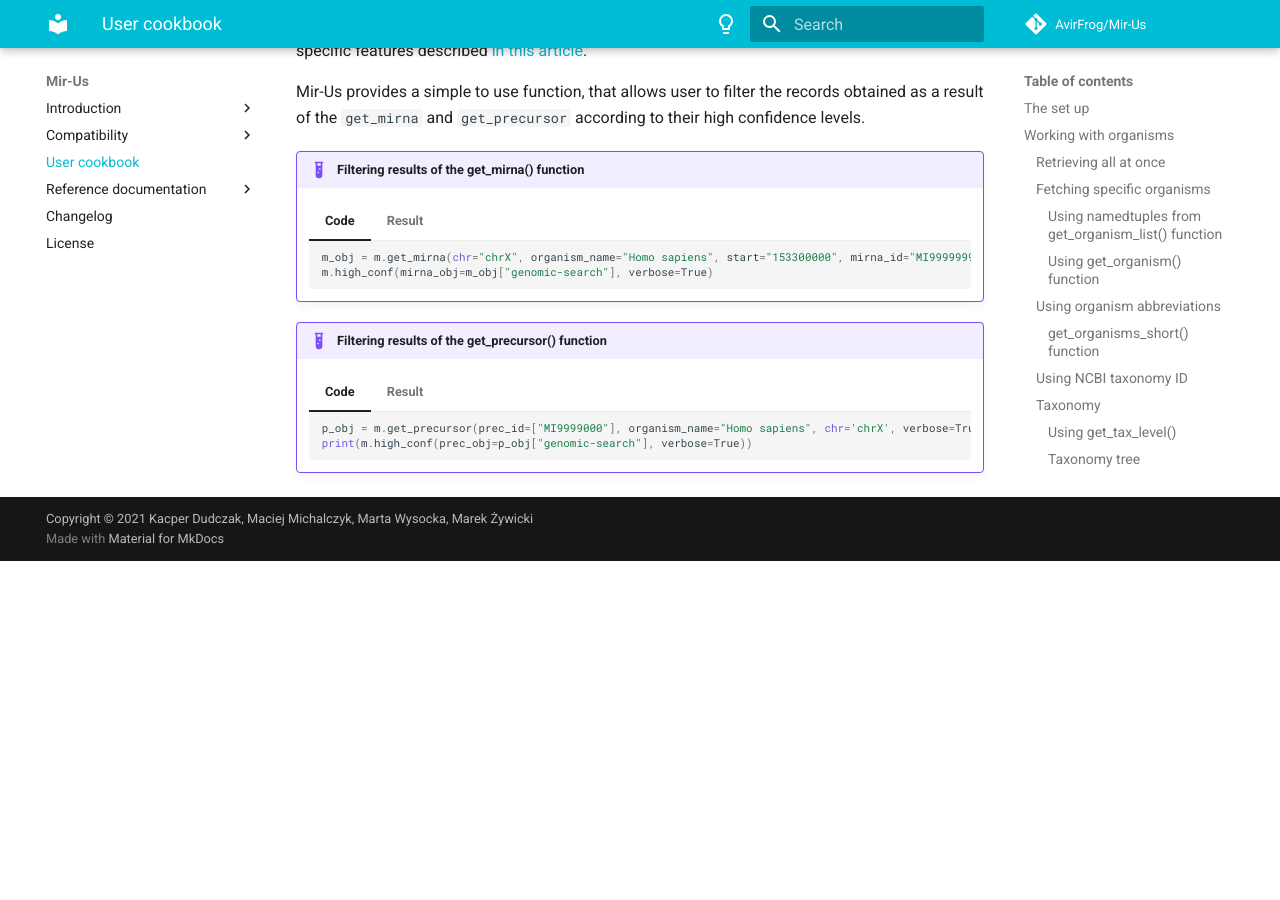
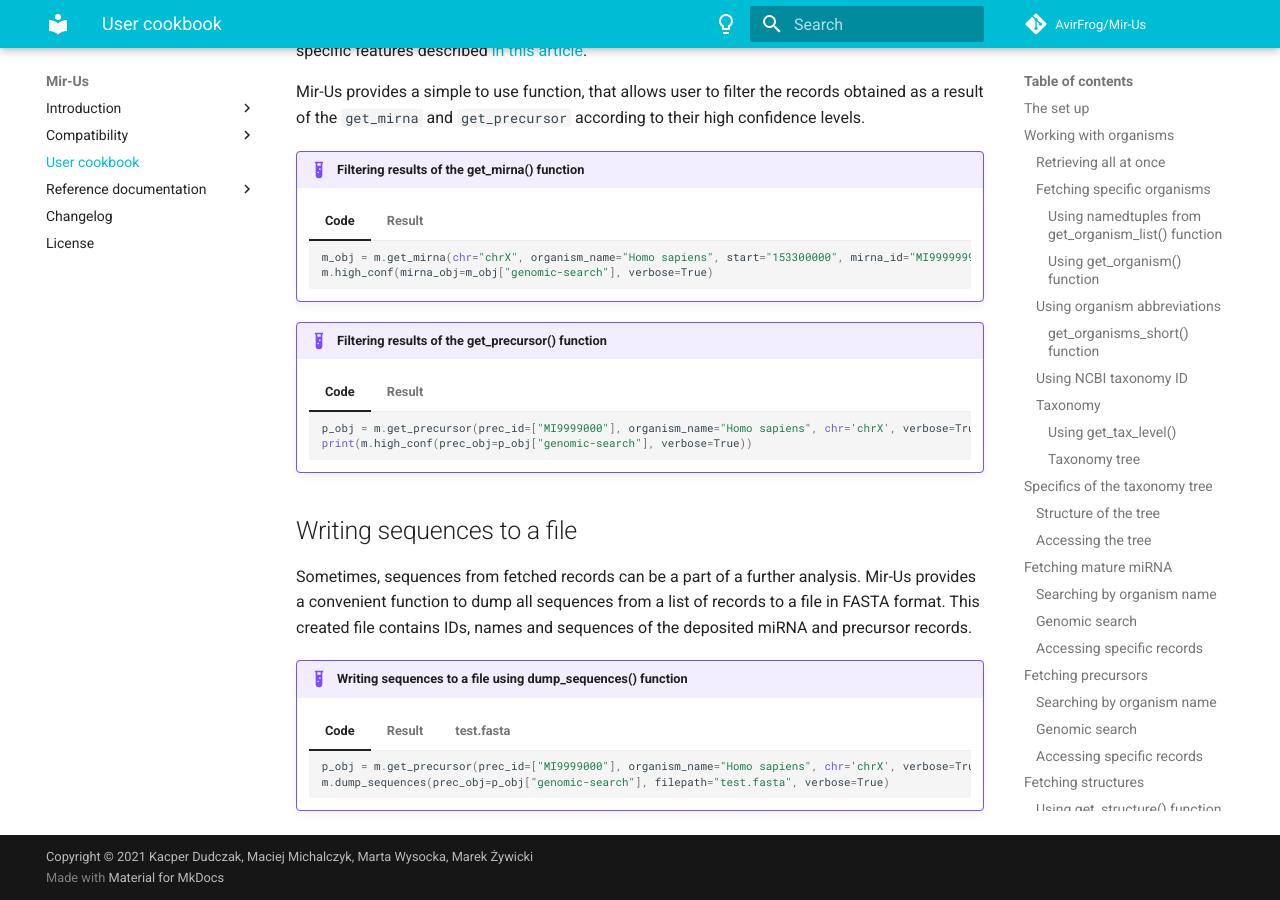
Before and after one commit to AvirFrog/Mir-Us, an MkDocs documentation site: the page built from docs/cookbook.md, in a window 1280 px wide and 900 px high, scrolled down 12802 px. Built offline with MkDocs 1.6.1 and Material for MkDocs 9.7.7, drawn with Linux system fonts in a browser that asks for light colours; comment, search, counter and statistics services are not loaded; before the commit the page ends 13363 px from its top, so only the background shows below that.

Commit message:
dump_sequences added, updated docs
Signed-off-by: hyperscroll <mccv99@gmail.com>

````diff
--- a/docs/cookbook.md
+++ b/docs/cookbook.md
@@ -988,3 +988,53 @@
                 Precursor ID: MI0003684
         ...
         ```
+## Writing sequences to a file
+Sometimes, sequences from fetched records can be a part of a further analysis. Mir-Us provides a convenient function to dump all sequences from a list of records to a file in FASTA format.
+This created file contains IDs, names and sequences of the deposited miRNA and precursor records.
+
+!!! example "Writing sequences to a file using dump_sequences() function"
+    === "Code"
+        ```python
+        p_obj = m.get_precursor(prec_id=["MI9999000"], organism_name="Homo sapiens", chr='chrX', verbose=True)
+        m.dump_sequences(prec_obj=p_obj["genomic-search"], filepath="test.fasta", verbose=True)
+        ```
+    === "Result"
+        ```
+        [Mir-Us]   Some of the given criteria were contradicting for the search system. Because of that, the results are returned in a dictionary, where contradicting results are separated into different search types. This search consist of (keys of generated dictionary):
+        'genomic-search': 118 results
+        'prec_id-serch': 0 results
+        [Mir-Us]  'get_precursor' found 118 results in 0.168328 seconds
+        [Mir-Us]   'dump_sequences' wrote 118 sequences in 0.115600 seconds
+        ```
+    === "test.fasta"
+        ```
+        >MI0000068 hsa-let-7f-2
+        ugugggaugagguaguagauuguauaguuuuagggucauaccccaucuuggagauaacua
+        uacagucuacugucuuucccacg
+        >MI0000075 hsa-mir-19b-2
+        acauugcuacuuacaauuaguuuugcagguuugcauuucagcguauauauguauaugugg
+        cugugcaaauccaugcaaaacugauugugauaaugu
+        >MI0000094 hsa-mir-92a-2
+        ucaucccuggguggggauuuguugcauuacuuguguucuauauaaaguauugcacuuguc
+        ccggccuguggaaga
+        >MI0000100 hsa-mir-98
+        aggauucugcucaugccagggugagguaguaaguuguauuguugugggguagggauauua
+        ggccccaauuagaagauaacuauacaacuuacuacuuucccugguguguggcauauuca
+        >MI0000111 hsa-mir-105-1
+        ugugcaucguggucaaaugcucagacuccugugguggcugcucaugcaccacggauguuu
+        gagcaugugcuacggugucua
+        >MI0000112 hsa-mir-105-2
+        ugugcaucguggucaaaugcucagacuccugugguggcugcuuaugcaccacggauguuu
+        gagcaugugcuauggugucua
+        >MI0000113 hsa-mir-106a
+        ccuuggccauguaaaagugcuuacagugcagguagcuuuuugagaucuacugcaauguaa
+        gcacuucuuacauuaccaugg
+        >MI0000298 hsa-mir-221
+        ugaacauccaggucuggggcaugaaccuggcauacaauguagauuucuguguucguuagg
+        caacagcuacauugucugcuggguuucaggcuaccuggaaacauguucuc
+        >MI0000299 hsa-mir-222
+        gcugcuggaagguguagguacccucaauggcucaguagccaguguagauccugucuuucg
+        uaaucagcagcuacaucuggcuacugggucucugauggcaucuucuagcu
+        >MI0000300 hsa-mir-223
+        ...
+        ```
--- a/main.py
+++ b/main.py
@@ -368,6 +368,8 @@
 
 cluster_gallus = m.find_cluster(prec_id="MI0007558", range="10000", verbose=True)
 print(cluster_gallus)
+p_obj = m.get_precursor(prec_id=["MI9999000"], organism_name="Homo sapiens", chr='chrX', verbose=True)
+m.dump_sequences(prec_obj=p_obj["genomic-search"], filepath="test.fasta", verbose=True)
 # 2.10.21
 #print(m.get_mirna(mirna_id="MIMAT0031077"))
 
````
Also changed, not shown: miBase.py (+49 -5 lines).
